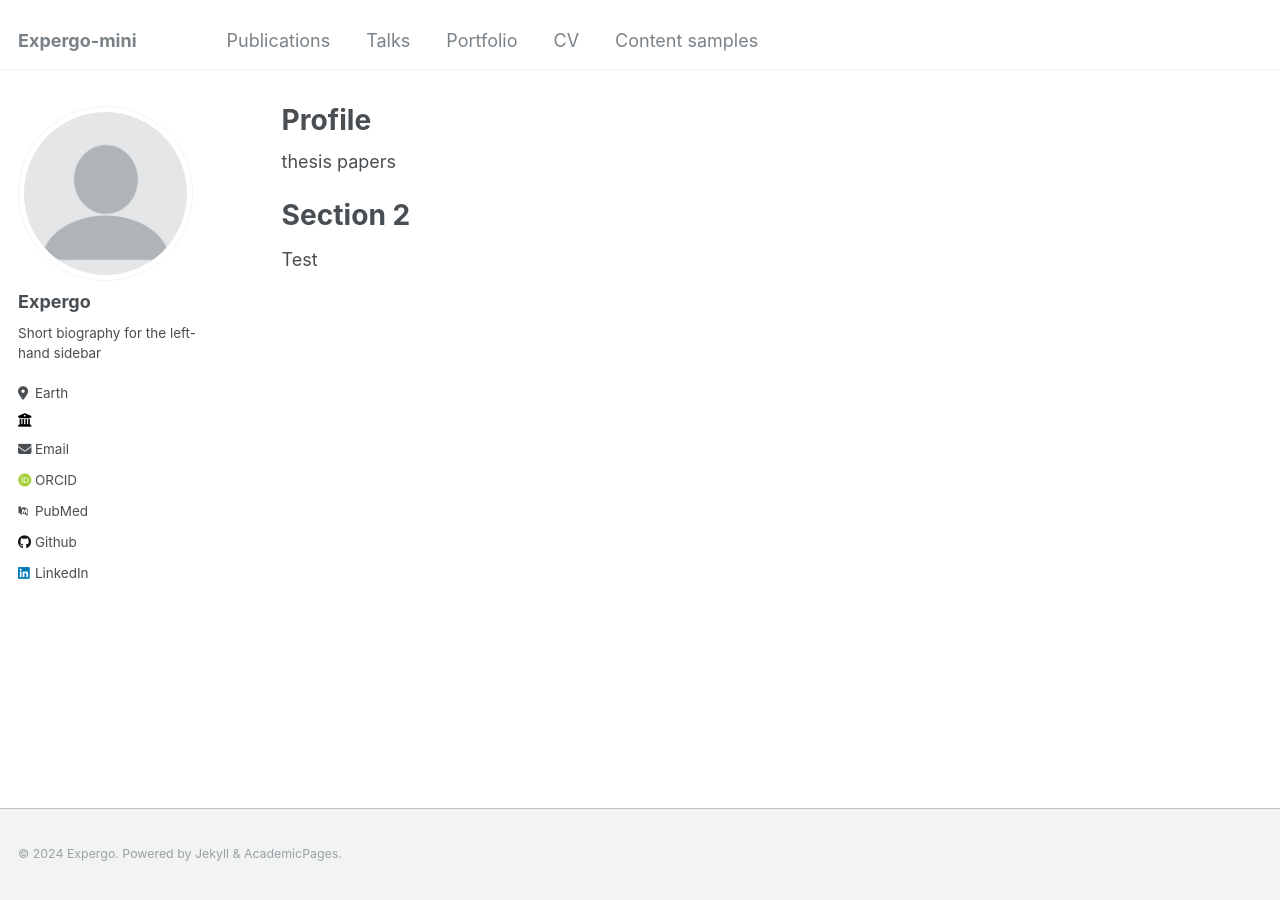
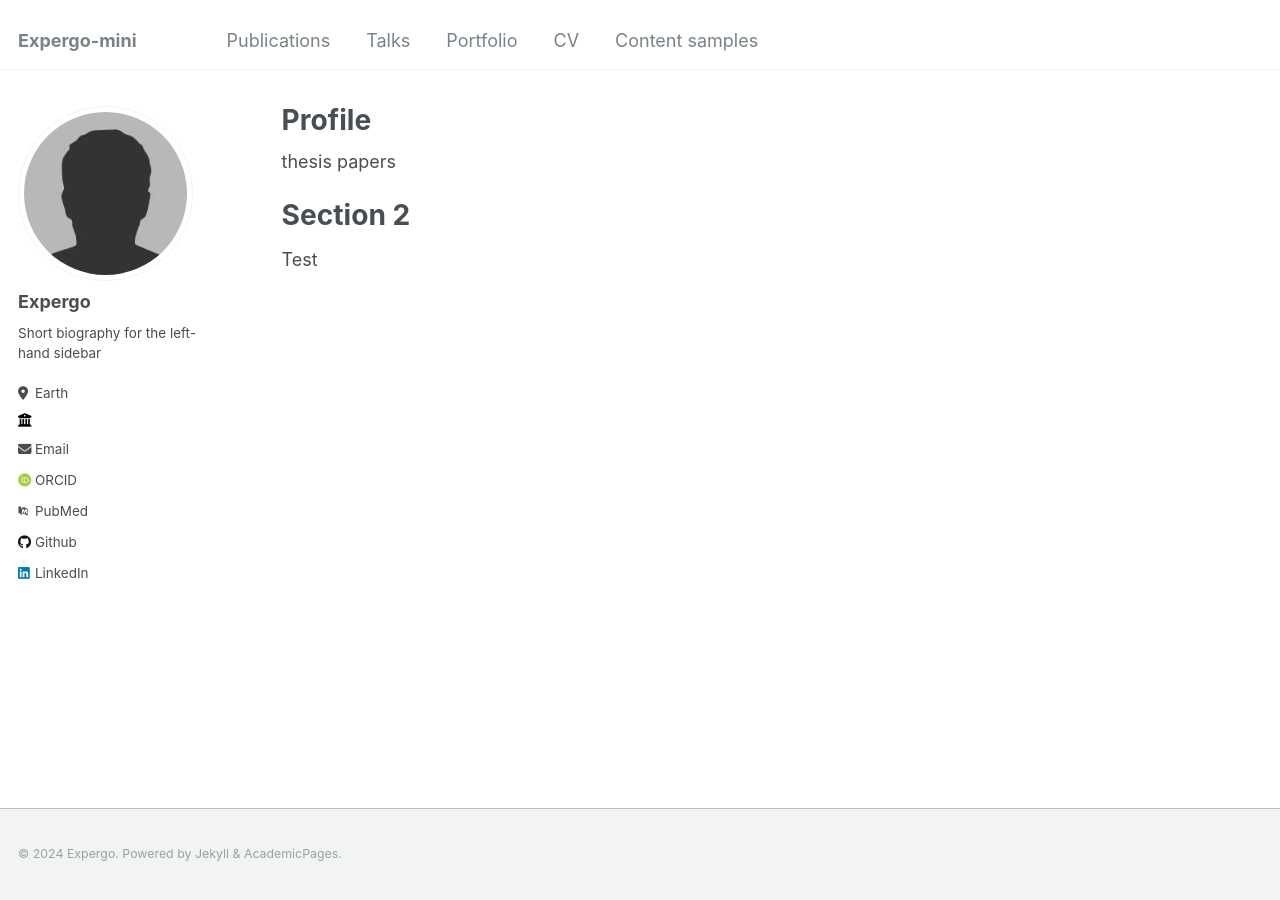
Before and after one commit to expergo-mini/expergo-mini.github.io, a Jekyll site: the page built from _pages/about.md, in a window 1280 px wide. Built offline with Jekyll 4.4.1, drawn with Linux system fonts in a browser that asks for light colours; some web fonts are replaced.

Commit message:
Update author-profile.html

```diff
--- a/_includes/author-profile.html
+++ b/_includes/author-profile.html
@@ -7,11 +7,7 @@
 <div itemscope itemtype="http://schema.org/Person">
 
   <div class="author__avatar">
-    {% if author.avatar contains "://" %}
     	<img src="/images/bio-photo.jpg">
-    {% else %}
-    	<img src="{{ author.avatar | prepend: "/images/" | prepend: base_path }}" class="author__avatar" alt="{{ author.name }}">
-    {% endif %}
   </div>
 
   <div class="author__content">
```
